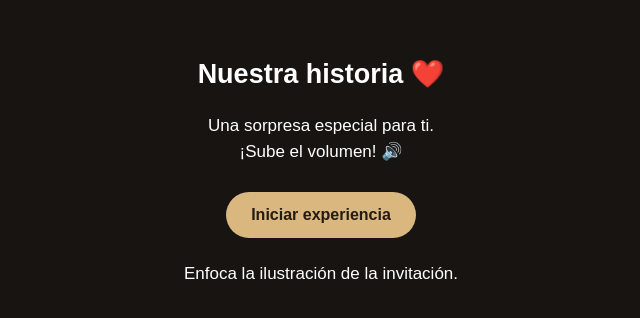
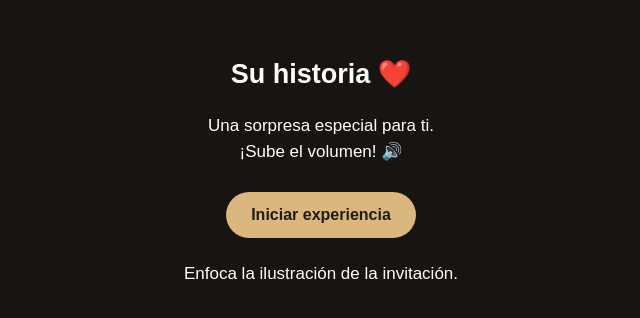
Before and after one commit to brivivas/Gift_CyM, a plain HTML site: page index.html in a window 1280 px wide. Shown: the part 220-538 px from the top of the page, without its empty margins (319-959 px from the left). Drawn offline with Linux system fonts and the light colour scheme.

Commit message:
Update index.html

```diff
--- a/index.html
+++ b/index.html
@@ -6,7 +6,7 @@
   <meta name="viewport"
         content="width=device-width, initial-scale=1, maximum-scale=1, user-scalable=no">
 
-  <title>Nuestra historia ❤️</title>
+  <title>Su historia ❤️</title>
 
   <script src="https://aframe.io/releases/1.6.0/aframe.min.js"></script>
   <script src="https://cdn.jsdelivr.net/npm/mind-ar@1.2.5/dist/mindar-image-aframe.prod.js"></script>
@@ -97,7 +97,7 @@
 
   <div id="panel">
 
-    <h2>Nuestra historia ❤️</h2>
+    <h2>Su historia ❤️</h2>
 
     <div id="intro">
       Una sorpresa especial para ti.<br>
```
